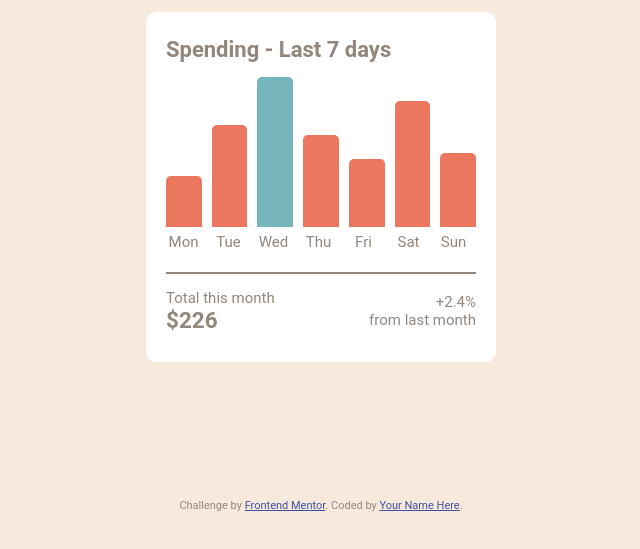
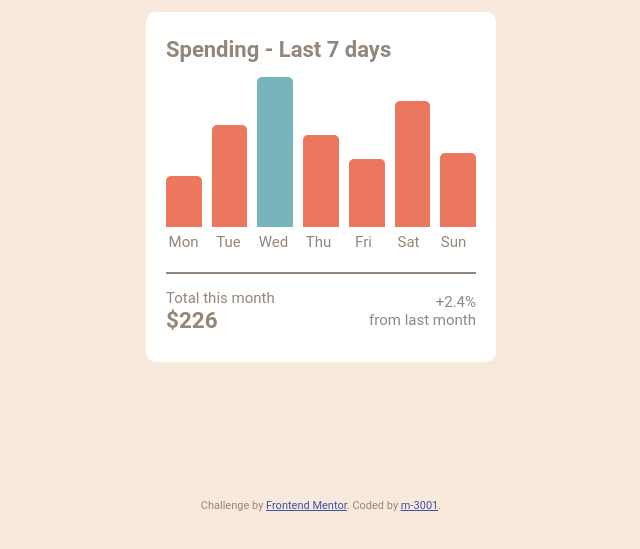
Before and after one commit to m-3001/chart-component, a plain HTML site: page index.html in a window 1280 px wide. Shown: the part 221-770 px from the top of the page, without its empty margins (319-959 px from the left). Drawn offline with Linux system fonts and the light colour scheme.

Commit message:
update footer page

```diff
--- a/index.html
+++ b/index.html
@@ -60,7 +60,7 @@
 	</main>
   <div class="attribution">
     Challenge by <a href="https://www.frontendmentor.io?ref=challenge" target="_blank">Frontend Mentor</a>.
-    Coded by <a href="#">Your Name Here</a>.
+    Coded by <a href="https://github.com/m-3001" target="_blank">m-3001</a>.
   </div>
   <script src="script.js"></script>
 </body>
```
